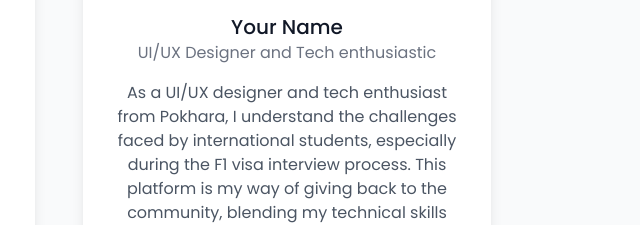
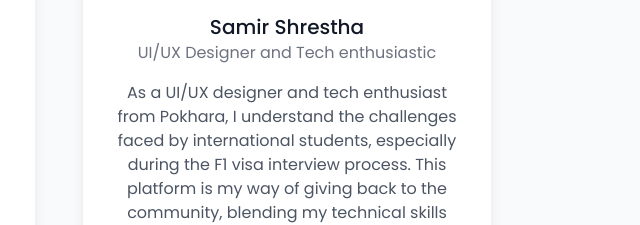
Before and after one commit to j4m3x/blackboxai-1743170687072, a website: page static/about.html in a window 1280 px wide. Shown: the part 471-696 px from the top of the page, 581-1221 px from the left. Drawn offline with nearby package versions, Linux system fonts and the light colour scheme.

Commit message:
Update about.html

```diff
--- a/static/about.html
+++ b/static/about.html
@@ -83,7 +83,7 @@
                     <img src="https://www.facebook.com/photo?fbid=2225287841174062&set=a.183659372003596"
                          alt="Creator"
                          class="w-32 h-32 rounded-full object-cover mb-4">
-                    <h3 class="text-xl font-medium text-gray-900">Your Name</h3>
+                    <h3 class="text-xl font-medium text-gray-900">Samir Shrestha</h3>
                     <p class="text-gray-500 mb-4">UI/UX Designer and Tech enthusiastic</p>
                     <p class="text-gray-600 text-center">
                         As a UI/UX designer and tech enthusiast from Pokhara, I understand the challenges faced by international students, especially during the F1 visa interview process. This platform is my way of giving back to the community, blending my technical skills with personal experience to create a valuable and intuitive preparation tool for future students
```
